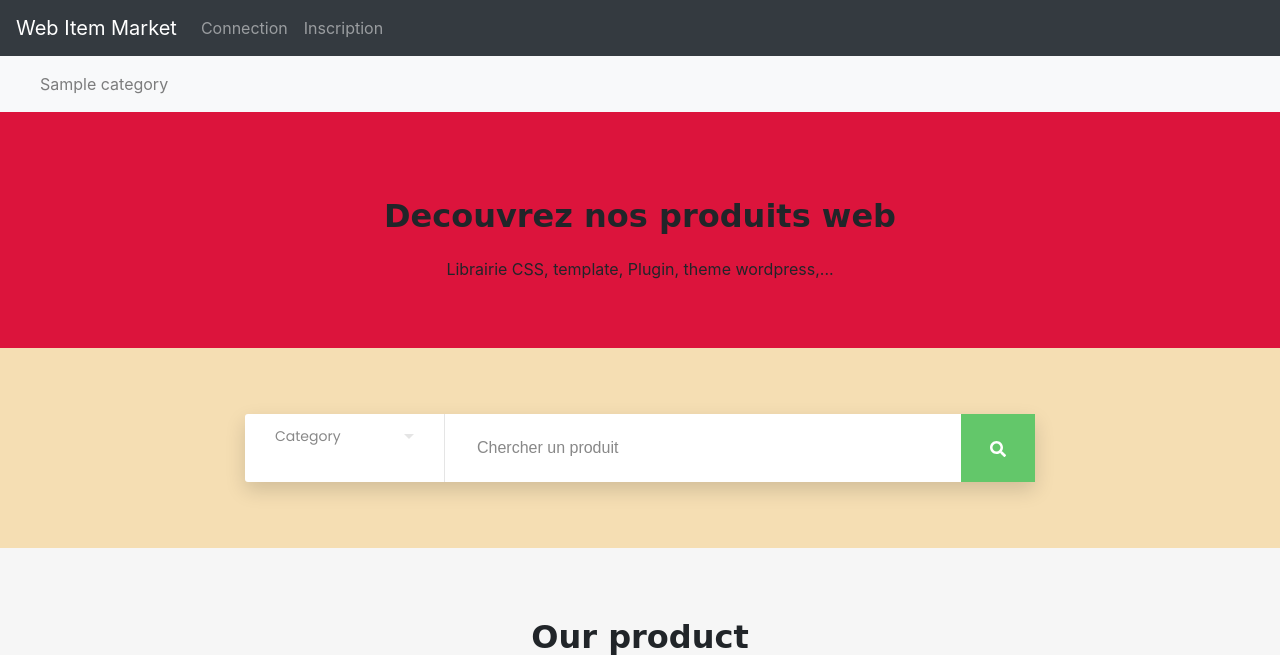
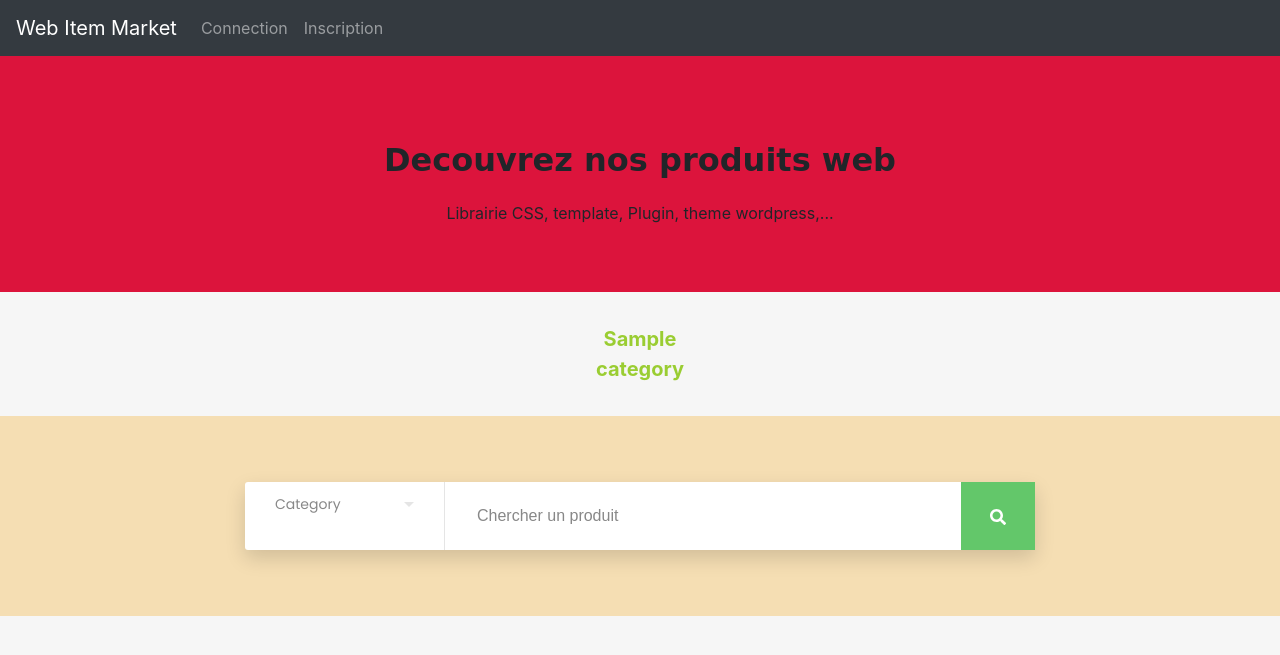
Before and after one commit to DYS-Tools/Sygma-Marketplace-Template, a Symfony app: template templates/product/index.html.twig in a window 1280 px wide. Shown: the top 655 px of the page. Run offline with Twig, Linux system fonts and the light colour scheme; the template is opened without the code that fills it: most values are stand-ins (such as "Sample title", 1, 10 or a date in 2020); grey boxes marked "Sample" are stand-in pictures; some libraries are stand-ins or nearby versions.

Commit message:
add some design

```diff
--- a/public/css/style.css
+++ b/public/css/style.css
@@ -17,6 +17,24 @@ h1,h2,h3,h4,h5{
     margin: 0 auto;
     width:65% /* value of your choice which suits your alignment */
 }
+/************** NAVBAR ********************************/
+
+.category-link-nav{
+    padding:10;
+    width: 14vw;
+    text-align: center;
+    color:yellowgreen;
+    text-decoration: none;
+    font-weight: bold;
+    font-size: 20px;
+
+}
+.category-link-nav:hover{
+    background-color: yellowgreen;
+    border-radius: 15px;
+    color: black;
+}
+
 /* ==========================================================================================================
 										SECTIONS
    ========================================================================================================== */
--- a/templates/product/index.html.twig
+++ b/templates/product/index.html.twig
@@ -4,26 +4,22 @@
 
 {% block body %}
 
-<nav class="navbar navbar-expand-lg navbar-light bg-light">
-            <a class="navbar-brand" href="#"></a>
-            <button class="navbar-toggler" type="button" data-toggle="collapse" data-target="#navbarText" aria-controls="navbarText" aria-expanded="false" aria-label="Toggle navigation">
-                <span class="navbar-toggler-icon"></span>
-            </button>
-            <div class="collapse navbar-collapse" id="navbarText">
-                <ul class="navbar-nav mr-auto">
-                {% for category in categories %}
-                <li class="nav-item">
-                    <a class="nav-link" href="#">{{ category.name }}</a>
-                </li>
-                {% endfor %}
-                </ul>
-            </div>
-        </nav>
-
 <div class="intro-section">
     <h1 class="text-center"> Decouvrez nos produits web </h1>
     <p class="text-center"> Librairie CSS, template, Plugin, theme wordpress,... </p>
 </div>
+
+<br/>
+
+<ul class="nav nav-pills justify-content-center category-nav">
+    {% for category in categories %}
+    <li class="nav-item">
+        <a class="nav-link category-link-nav" href="#">{{ category.name }}</a>
+    </li>
+    {% endfor %}
+</ul>
+<br/>
+
 <!-- search Bar -->
  <div class="s003">
       <form>
```
